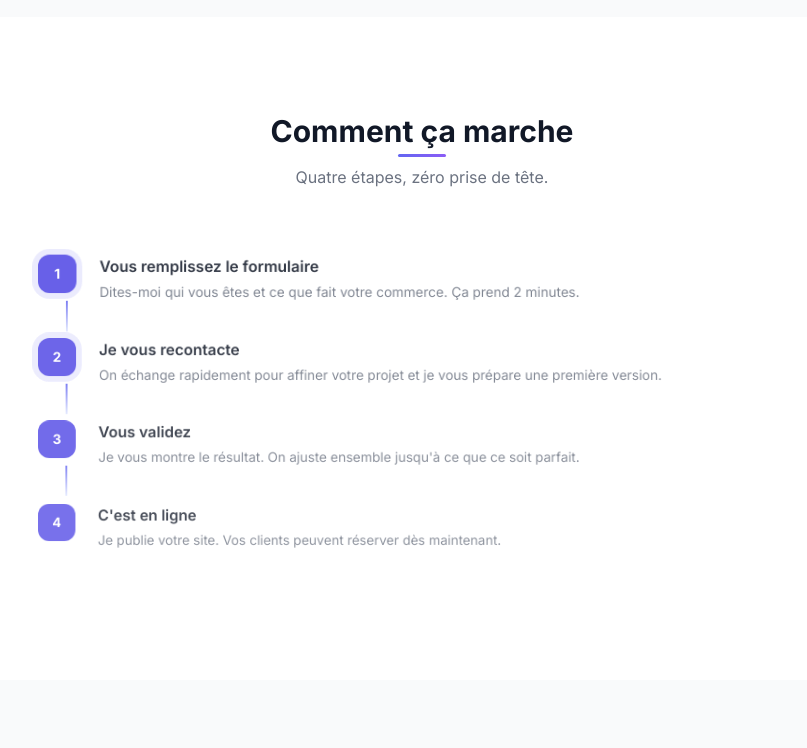
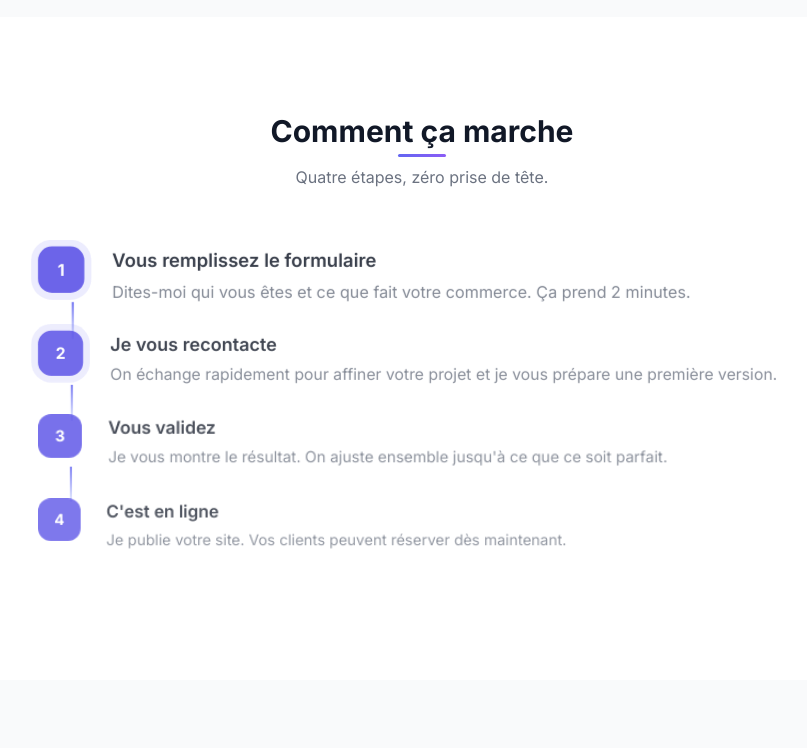
Before and after one commit to LouisBlankaert/vyranos, a Flask app: page / in a window 1280 px wide. Shown: the part 1441-2189 px from the top of the page, without its empty margins (218-1025 px from the left). Run offline with Flask 3, Linux system fonts and the light colour scheme; some libraries are stand-ins or nearby versions.

Commit message:
Steps scale 1.30 au focus
Co-Authored-By: Claude Sonnet 4.6 <noreply@anthropic.com>

```diff
--- a/app/templates/index.html
+++ b/app/templates/index.html
@@ -376,8 +376,8 @@
       const dist = Math.abs(focus - rowMid);
       const maxDist = vh * 0.55;
       const t = Math.max(0, 1 - dist / maxDist);
-      const scale = 0.82 + t * 0.18;       // 0.82 → 1.00
-      const opacity = 0.35 + t * 0.65;     // 0.35 → 1.00
+      const scale = 0.65 + t * 0.65;       // 0.65 → 1.30
+      const opacity = 0.25 + t * 0.75;     // 0.25 → 1.00
       row.style.transform = `scale(${scale.toFixed(3)})`;
       row.style.opacity = opacity.toFixed(3);
       row.classList.toggle('step-active', t > 0.7);
```
